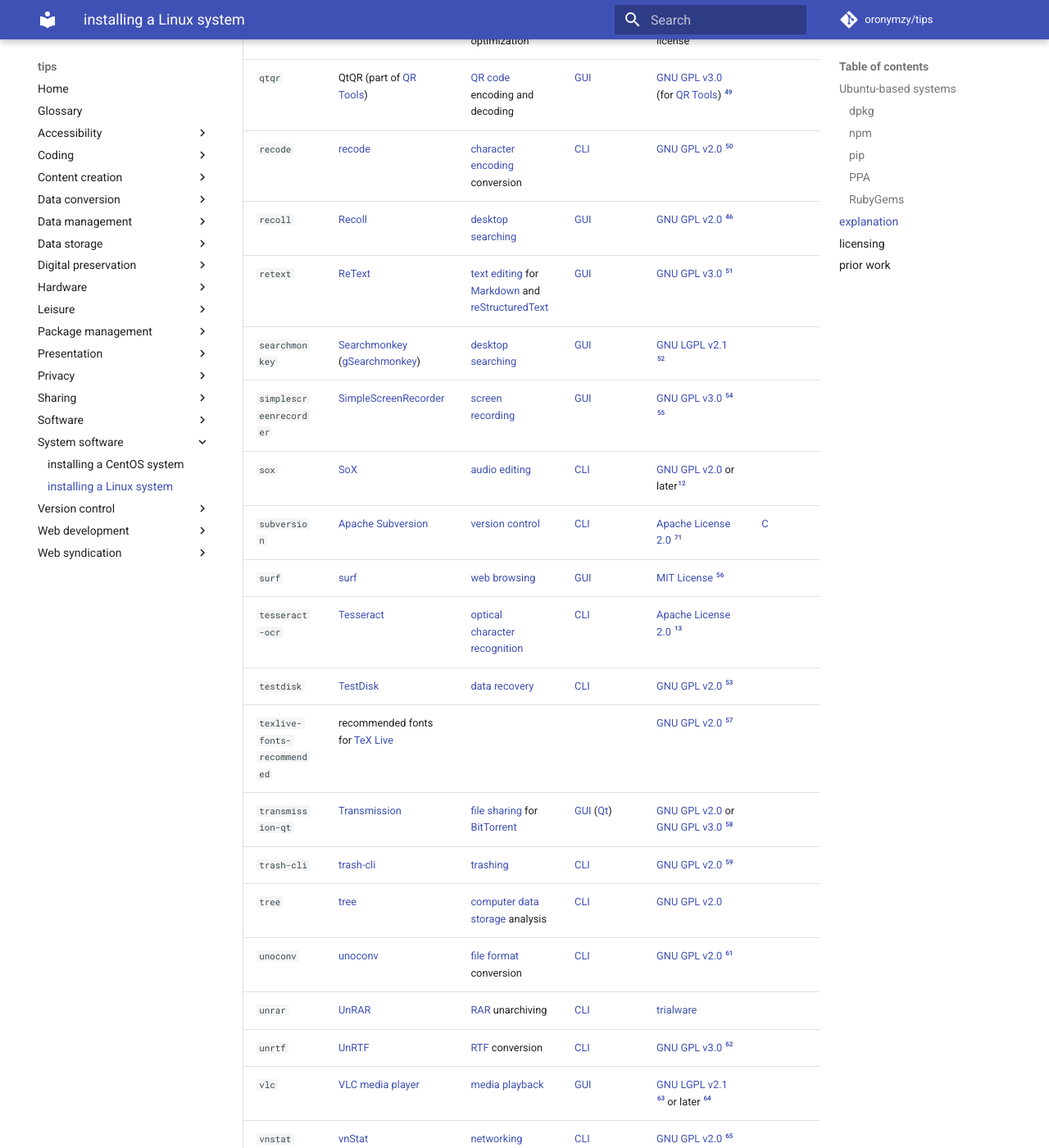
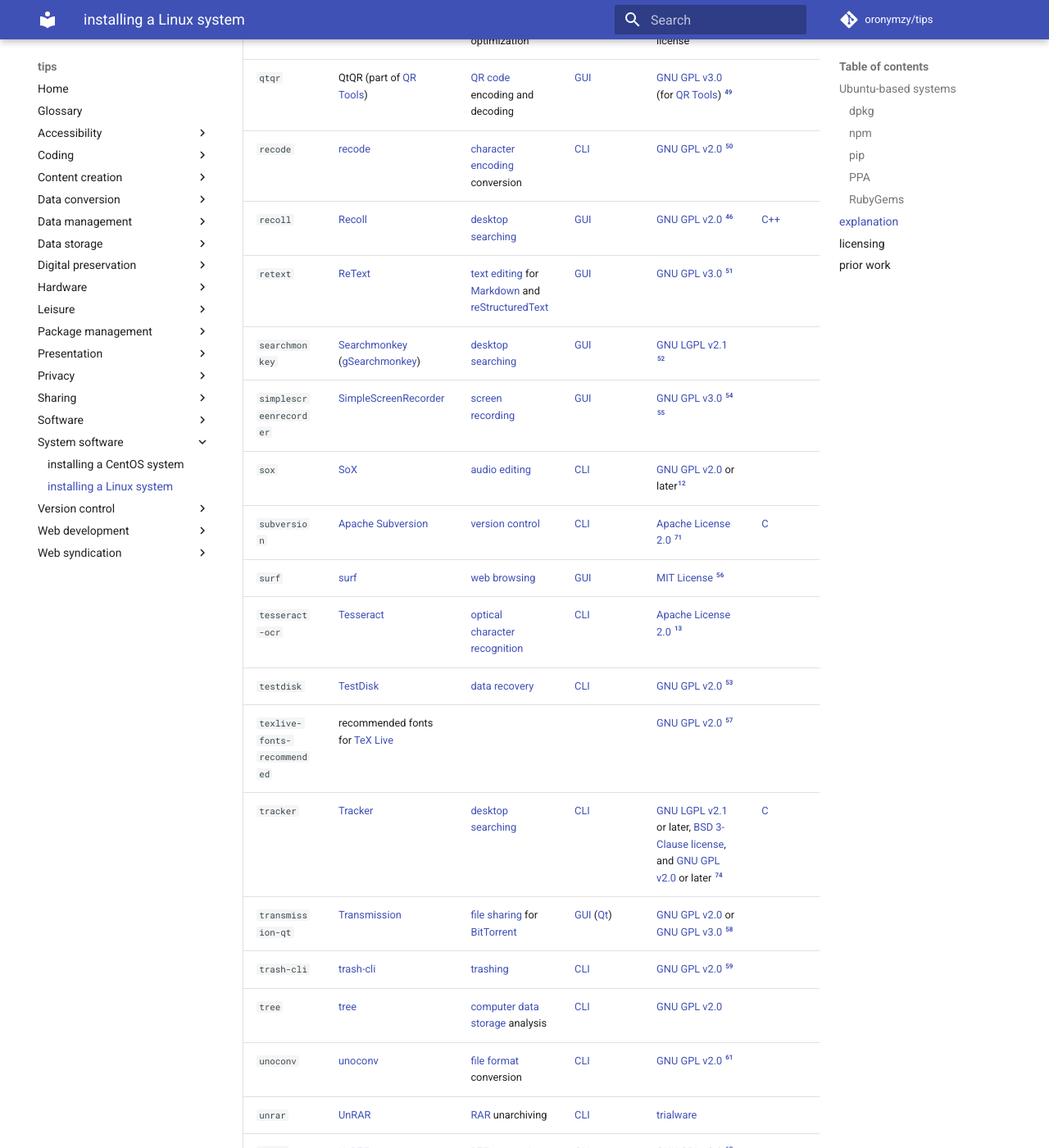
Before and after one commit to oronymzy/tips, an MkDocs documentation site: the page built from docs/insLnxS.md, in a window 1280 px wide and 1400 px high, scrolled down 4941 px. Shown: the whole window at 82% size. Built offline with MkDocs 1.6.1 and Material for MkDocs 9.7.7, drawn with Linux system fonts in a browser that asks for light colours; comment, search, counter and statistics services are not loaded; some of the changed text lies outside the part shown.

Commit message:
Add 'Tracker' table row, add 'Recoll' information
Add 'Tracker' table row, with footnote evidencing Tracker's license.
Add predominant programming language for 'Recoll'.

```diff
--- a/docs/insLnxS.md
+++ b/docs/insLnxS.md
@@ -99,7 +99,7 @@ For Lubuntu, install additional packages using `sudo apt install dolphin kate op
 | `pngcrush`                     | [pngcrush]                                               | [PNG] image optimization                             | [CLI]          | libpng-like license
 | `qtqr`                         | QtQR (part of [QR Tools])                                | [QR code] encoding and decoding                      | [GUI]          | [GNU GPL v3.0] (for [QR Tools]) [^insLnxS49]
 | `recode`                       | [recode]                                                 | [character encoding] conversion                      | [CLI]          | [GNU GPL v2.0] [^insLnxS50]
-| `recoll`                       | [Recoll]                                                 | [desktop searching]                                  | [GUI]          | [GNU GPL v2.0] [^insLnxS46]
+| `recoll`                       | [Recoll]                                                 | [desktop searching]                                  | [GUI]          | [GNU GPL v2.0] [^insLnxS46]                                          | [C++]
 | `retext`                       | [ReText]                                                 | [text editing] for [Markdown] and [reStructuredText] | [GUI]          | [GNU GPL v3.0] [^insLnxS51]
 | `searchmonkey`                 | [Searchmonkey] ([gSearchmonkey])                         | [desktop searching]                                  | [GUI]          | [GNU LGPL v2.1] [^insLnxS52]
 | `simplescreenrecorder`         | [SimpleScreenRecorder]                                   | [screen recording]                                   | [GUI]          | [GNU GPL v3.0] [^insLnxS54] [^insLnxS55]
@@ -109,6 +109,7 @@ For Lubuntu, install additional packages using `sudo apt install dolphin kate op
 | `tesseract-ocr`                | [Tesseract]                                              | [optical character recognition]                      | [CLI]          | [Apache License 2.0] [^insLnxS13]
 | `testdisk`                     | [TestDisk]                                               | [data recovery]                                      | [CLI]          | [GNU GPL v2.0] [^insLnxS53]
 | `texlive-fonts-recommended`    | recommended fonts for [TeX Live]                         |                                                      |                | [GNU GPL v2.0] [^insLnxS57]
+| `tracker`                      | [Tracker]                                                | [desktop searching]                                  | [CLI]          | [GNU LGPL v2.1] or later, [BSD 3-Clause license], and [GNU GPL v2.0] or later [^insLnxS76] | [C]
 | `transmission-qt`              | [Transmission]                                           | [file sharing] for [BitTorrent]                      | [GUI] ([Qt])   | [GNU GPL v2.0] or [GNU GPL v3.0] [^insLnxS58]
 | `trash-cli`                    | [trash-cli]                                              | [trashing]                                           | [CLI]          | [GNU GPL v2.0] [^insLnxS59]
 | `tree`                         | [tree]                                                   | [computer data storage] analysis                     | [CLI]          | [GNU GPL v2.0]
@@ -130,6 +131,7 @@ For Lubuntu, install additional packages using `sudo apt install dolphin kate op
 [Apache Subversion]: https://en.wikipedia.org/wiki/Apache_Subversion
 [Audacity]: https://www.audacityteam.org/
 [BSD 2-Clause license]: https://choosealicense.com/licenses/bsd-2-clause/
+[BSD 3-Clause license]: https://opensource.org/licenses/BSD-3-Clause
 [BitTorrent]: https://en.wikipedia.org/wiki/BitTorrent
 [Bless]: https://github.com/afrantzis/bless
 [C#]: https://en.wikipedia.org/wiki/C_Sharp_(programming_language)
@@ -201,6 +203,7 @@ For Lubuntu, install additional packages using `sudo apt install dolphin kate op
 [TeX Live]: http://www.tug.org/texlive/
 [Tesseract]: https://github.com/tesseract-ocr/tesseract
 [TestDisk]: https://www.cgsecurity.org/wiki/TestDisk
+[Tracker]: https://wiki.gnome.org/Projects/Tracker
 [Transmission]: https://transmissionbt.com/
 [Ubuntu-based]: https://en.wikipedia.org/wiki/List_of_Linux_distributions#Ubuntu-based
 [UnRAR]: https://www.rarlab.com/rar_add.htm
```
Also changed, not shown: other parts of docs/insLnxS.md (+1 -0 lines).
